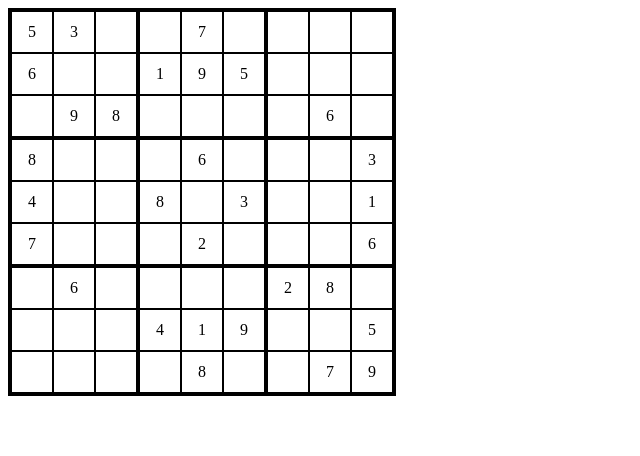
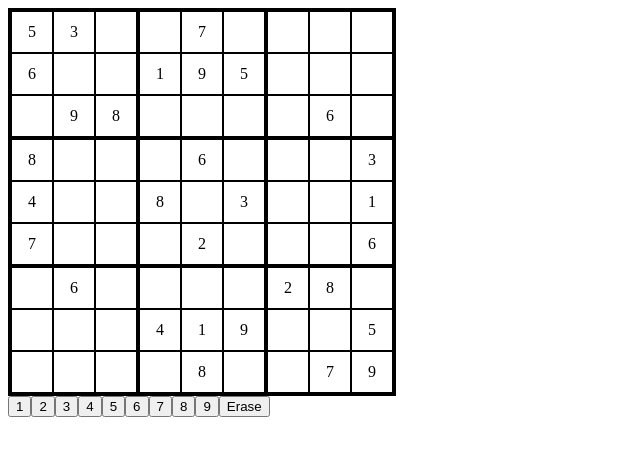
Before and after one commit to SamLeB1/sudoku, a React (Vite) app: page / in a window 1280 px wide. Shown: the top 456 px of the page, without its empty margins (0-640 px from the left). Built offline with nearby package versions, Linux system fonts and the light colour scheme.

Commit message:
added number and erase buttons

```diff
--- a/src/components/Cell/Cell.tsx
+++ b/src/components/Cell/Cell.tsx
@@ -1,9 +1,5 @@
+import { Index } from "../Sudoku/Sudoku.tsx";
 import "./Cell.css";
-
-type Index = {
-  indexRow: number;
-  indexCol: number;
-};
 
 type CellProps = {
   value: number;
--- /dev/null
+++ b/src/components/InputButtons/InputButtons.tsx
@@ -0,0 +1,92 @@
+import { Index, GridAction } from "../Sudoku/Sudoku.tsx";
+import "./InputButtons.css";
+
+type InputButtonsProps = {
+  selectedCell: Index | null;
+  dispatch: React.Dispatch<GridAction>;
+};
+
+export default function InputButtons({
+  selectedCell,
+  dispatch,
+}: InputButtonsProps) {
+  function handleClick(value: number) {
+    if (selectedCell)
+      dispatch({ type: "INPUT", payload: { value, index: selectedCell } });
+  }
+
+  return (
+    <div className="input-buttons">
+      <button
+        className="btn-number"
+        type="button"
+        onClick={() => handleClick(1)}
+      >
+        1
+      </button>
+      <button
+        className="btn-number"
+        type="button"
+        onClick={() => handleClick(2)}
+      >
+        2
+      </button>
+      <button
+        className="btn-number"
+        type="button"
+        onClick={() => handleClick(3)}
+      >
+        3
+      </button>
+      <button
+        className="btn-number"
+        type="button"
+        onClick={() => handleClick(4)}
+      >
+        4
+      </button>
+      <button
+        className="btn-number"
+        type="button"
+        onClick={() => handleClick(5)}
+      >
+        5
+      </button>
+      <button
+        className="btn-number"
+        type="button"
+        onClick={() => handleClick(6)}
+      >
+        6
+      </button>
+      <button
+        className="btn-number"
+        type="button"
+        onClick={() => handleClick(7)}
+      >
+        7
+      </button>
+      <button
+        className="btn-number"
+        type="button"
+        onClick={() => handleClick(8)}
+      >
+        8
+      </button>
+      <button
+        className="btn-number"
+        type="button"
+        onClick={() => handleClick(9)}
+      >
+        9
+      </button>
+      <button
+        className="btn-erase"
+        type="button"
+        onClick={() => handleClick(0)}
+      >
+        Erase
+      </button>
+    </div>
+  );
+}
--- a/src/components/Sudoku/Sudoku.tsx
+++ b/src/components/Sudoku/Sudoku.tsx
@@ -1,14 +1,14 @@
-import { useState, useReducer, useRef } from "react";
-import useClickOutside from "../../hooks/useClickOutside.tsx";
+import { useState, useReducer } from "react";
 import Cell from "../Cell/Cell.tsx";
+import InputButtons from "../InputButtons/InputButtons.tsx";
 import "./Sudoku.css";
 
-type Index = {
+export type Index = {
   indexRow: number;
   indexCol: number;
 };
 
-type GridAction = {
+export type GridAction = {
   type: string;
   payload: {
     value: number;
@@ -47,8 +47,6 @@ export default function Sudoku() {
   const [grid, dispatch] = useReducer(reducer, initialGrid);
   const [selectedCell, setSelectedCell] = useState<Index | null>(null);
   const blocks = getBlocks();
-  const sudokuRef = useRef(null);
-  useClickOutside(sudokuRef, () => setSelectedCell(null));
 
   function getBlocks() {
     let blockRow = [];
@@ -126,7 +124,8 @@ export default function Sudoku() {
   }
 
   return (
-    <div ref={sudokuRef} className="sudoku">
+    <>
+      <div className="sudoku">
         {blocks.map((block, i) => (
           <div key={i} className="block">
             {block.map((blockRow, j) => (
@@ -143,7 +142,8 @@ export default function Sudoku() {
                       index={indexGrid}
                       setSelectedCell={setSelectedCell}
                       isSelected={
-                      JSON.stringify(indexGrid) === JSON.stringify(selectedCell)
+                        JSON.stringify(indexGrid) ===
+                        JSON.stringify(selectedCell)
                       }
                     />
                   );
@@ -153,5 +153,7 @@ export default function Sudoku() {
           </div>
         ))}
       </div>
+      <InputButtons selectedCell={selectedCell} dispatch={dispatch} />
+    </>
   );
 }
```
Also changed, not shown: src/components/InputButtons/InputButtons.css (added). Lines whose indentation alone changed are shown as unchanged.
